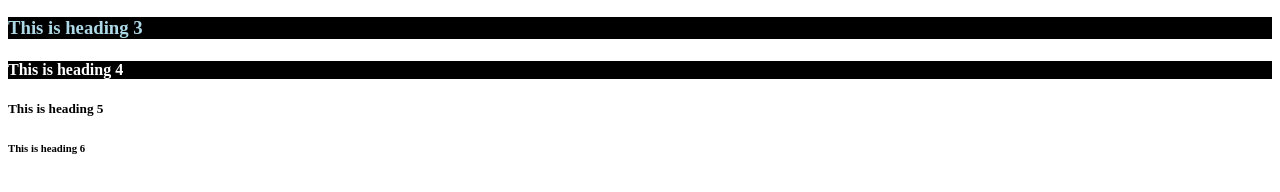
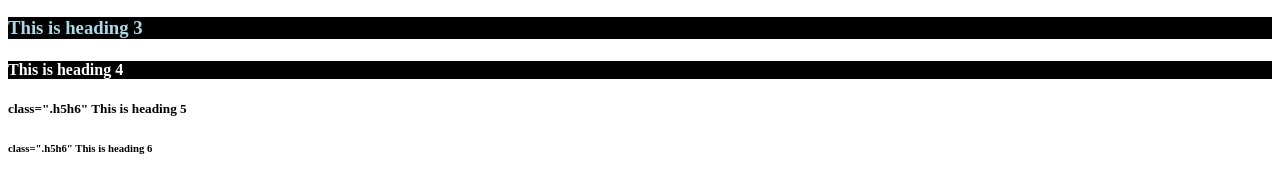
Before and after one commit to Nicomaxxx/Practicas, a plain HTML site: page practica.html in a window 1280 px wide. Shown: the part 96-288 px from the top of the page. Drawn offline with Linux system fonts and the light colour scheme.

Commit message:
prueba2de class

```diff
--- a/practica.html
+++ b/practica.html
@@ -9,8 +9,8 @@
     <h2>This is heading 2</h2>
     <h3>This is heading 3</h3>
     <h4>This is heading 4</h4>
-    <h5>This is heading 5</h5>
-    <h6>This is heading 6</h6>
+    <h5> class=".h5h6" This is heading 5</h5>
+    <h6> class=".h5h6" This is heading 6</h6>
 <link rel="stylesheet" href="styles.css">
 </body>
 
```
